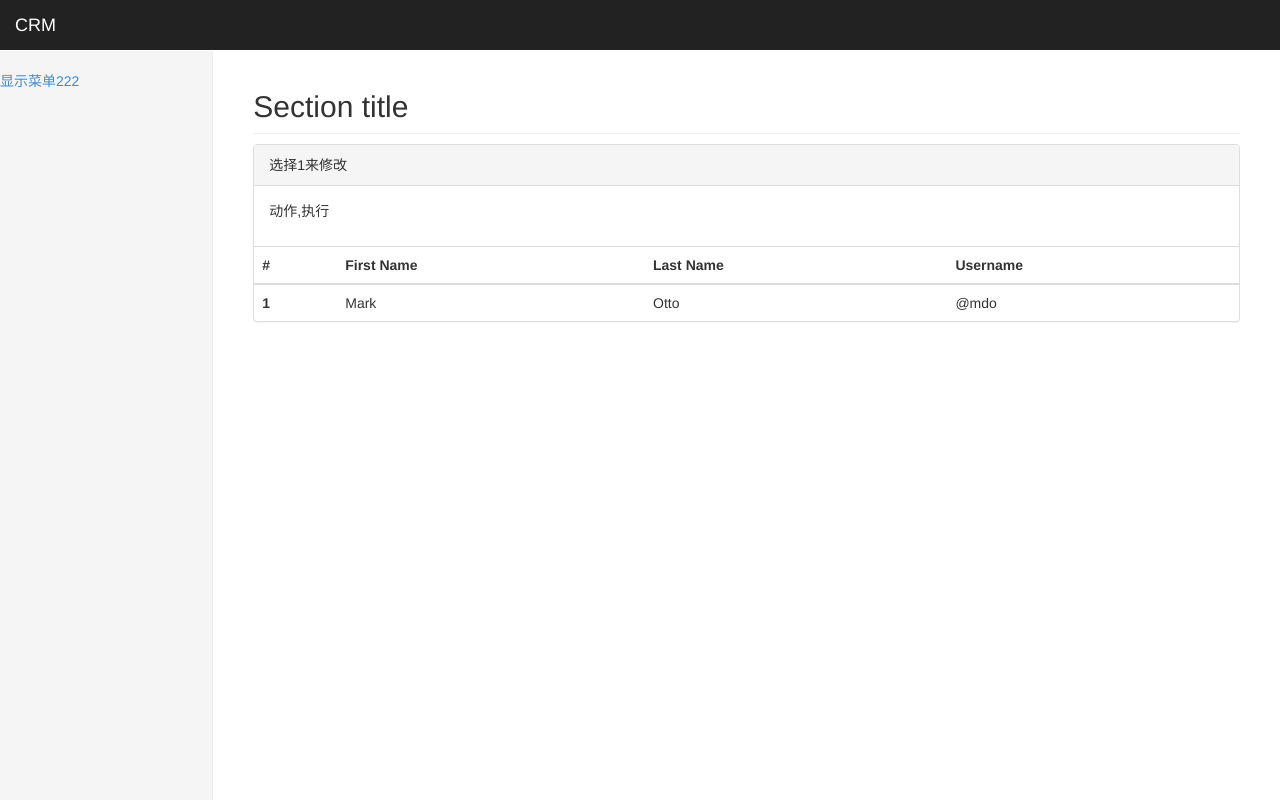
After one commit to so1so2so/SuperCrm, a Django app: template templates/Myadmin/table_index.html in a window 1280 px wide. The commit adds this page. Run offline with Django 3.2, Linux system fonts and the light colour scheme; the template is opened without the code that fills it, so the values that code supplies are empty; some libraries are stand-ins or nearby versions.

Commit message:
chose menu

```diff
--- /dev/null
+++ b/Myadmin/urls.py
@@ -0,0 +1,6 @@
+
+from django.conf.urls import url
+from Myadmin import views
+urlpatterns = [
+    url(r'^$', views.index,name="index"),
+]
--- a/SuperCrm/urls.py
+++ b/SuperCrm/urls.py
@@ -19,4 +19,5 @@ urlpatterns = [
     url(r'^admin/', admin.site.urls),
     url(r'^crm/', include("crm.urls")),
     url(r'^students/', include("students.urls")),
+    url(r'^Myadmin/', include("Myadmin.urls")),
 ]
--- a/crm/urls.py
+++ b/crm/urls.py
@@ -2,8 +2,6 @@
 from django.conf.urls import url
 from crm import views
 urlpatterns = [
-    url(r'^index/', views.index,name="index"),
-    url(r'^teacher/', views.teacher,name="teacher"),
-    url(r'^sale/', views.sale,name="sale"),
+    url(r'^$', views.sale_index,name="sale"),
     url(r'^customer/', views.customer,name="customer"),
 ]
--- /dev/null
+++ b/templates/Myadmin/table_index.html
@@ -0,0 +1,78 @@
+{% extends 'base.html' %}
+
+{% block body %}
+<body>
+
+<nav class="navbar navbar-inverse navbar-fixed-top" role="navigation">
+  <div class="container-fluid">
+    <div class="navbar-header">
+      <button type="button" class="navbar-toggle collapsed" data-toggle="collapse" data-target="#navbar" aria-expanded="false" aria-controls="navbar">
+        <span class="sr-only">Toggle navigation</span>
+        <span class="icon-bar"></span>
+        <span class="icon-bar"></span>
+        <span class="icon-bar"></span>
+      </button>
+      <a class="navbar-brand" href="#">CRM</a>
+    </div>
+    <div id="navbar" class="navbar-collapse collapse">
+      <ul class="nav navbar-nav navbar-right">
+
+        <li><a href="#">{{ request.user.username }}</a></li>
+      </ul>
+
+    </div>
+  </div>
+</nav>
+
+<div class="container-fluid">
+  <div class="row">
+    <div class="col-sm-3 col-md-2 sidebar">
+      <ul class="nav nav-sidebar">
+          <a>显示菜单222
+          {% for i in f %}
+              {{ f.name }}
+          {% endfor %}
+
+          </a>
+      </ul>
+    </div>
+    <div class="col-sm-9 col-sm-offset-3 col-md-10 col-md-offset-2 main">
+     {% block page-content %}
+      <h2 class="sub-header">Section title</h2>
+    <div class="bs-example" data-example-id="table-within-panel">
+    <div class="panel panel-default">
+      <!-- Default panel contents -->
+      <div class="panel-heading">选择{{  1}}来修改</div>
+      <div class="panel-body">
+        <p>动作,执行</p>
+      </div>
+      <!-- Table -->
+      <table class="table">
+        <thead>
+          <tr>
+            <th>#</th>
+            <th>First Name</th>
+            <th>Last Name</th>
+            <th>Username</th>
+          </tr>
+        </thead>
+        <tbody>
+          <tr>
+            <th scope="row">1</th>
+            <td>Mark</td>
+            <td>Otto</td>
+            <td>@mdo</td>
+          </tr>
+        </tbody>
+      </table>
+    </div>
+  </div>
+     {% endblock %}
+    </div>
+  </div>
+</div>
+
+
+</body>
+
+{% endblock %}
--- a/templates/sales/sales.html
+++ b/templates/sales/sales.html
@@ -1,5 +1,5 @@
 {% extends 'index.html' %}
 
 {% block page-content %}
-{{ request.user }}销售
+{{ request.user }}销售首页
 {% endblock %}
```
Also changed, not shown: Myadmin/myadmin.py (added, +42 -0 lines), crm/admin.py (+16 -2 lines), crm/views.py (+2 -14 lines), db.sqlite3.
